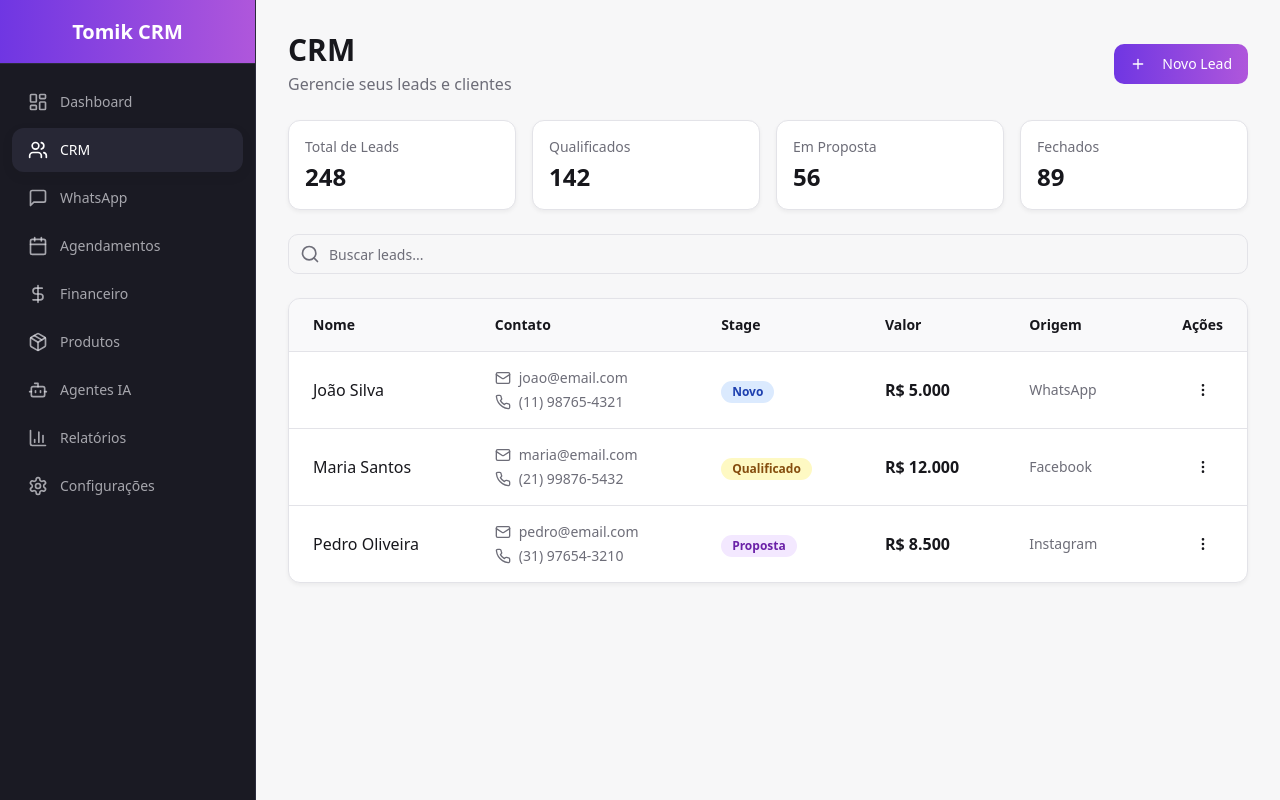
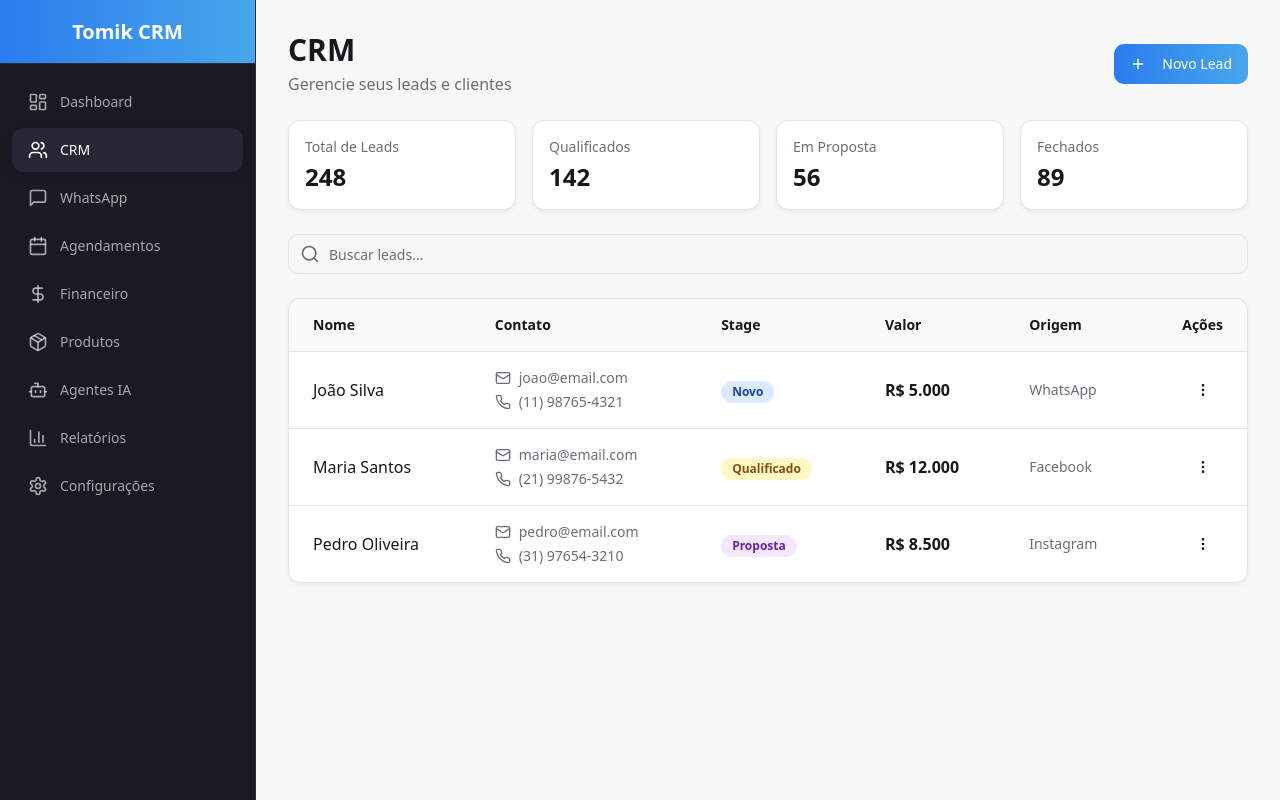
Before and after one commit to chatconversachat/tomik-crm, a React (Vite) app: page /crm in a window 1280 px wide. Built offline with nearby package versions, Linux system fonts and the light colour scheme; the HTML template or start-up script is replaced by a standard one.

Commit message:
Refactor: Change gradient color

```diff
--- a/src/index.css
+++ b/src/index.css
@@ -17,17 +17,17 @@ All colors MUST be HSL.
     --popover: 0 0% 100%;
     --popover-foreground: 240 10% 10%;
 
-    --primary: 260 75% 55%;
+    --primary: 215 85% 55%;
     --primary-foreground: 0 0% 100%;
-    --primary-glow: 260 90% 70%;
+    --primary-glow: 215 95% 70%;
 
-    --secondary: 220 60% 50%;
+    --secondary: 200 75% 50%;
     --secondary-foreground: 0 0% 100%;
 
     --muted: 240 5% 96%;
     --muted-foreground: 240 5% 45%;
 
-    --accent: 280 65% 60%;
+    --accent: 205 80% 60%;
     --accent-foreground: 0 0% 100%;
 
     --destructive: 0 84% 60%;
@@ -41,27 +41,27 @@ All colors MUST be HSL.
 
     --border: 240 10% 90%;
     --input: 240 10% 90%;
-    --ring: 260 75% 55%;
+    --ring: 215 85% 55%;
 
     --radius: 0.75rem;
 
-    --gradient-primary: linear-gradient(135deg, hsl(260 75% 55%), hsl(280 70% 60%));
-    --gradient-secondary: linear-gradient(135deg, hsl(220 60% 50%), hsl(200 70% 55%));
-    --gradient-hero: linear-gradient(135deg, hsl(260 90% 60%), hsl(220 85% 60%));
+    --gradient-primary: linear-gradient(135deg, hsl(215 85% 55%), hsl(205 80% 60%));
+    --gradient-secondary: linear-gradient(135deg, hsl(200 75% 50%), hsl(190 80% 55%));
+    --gradient-hero: linear-gradient(135deg, hsl(215 90% 60%), hsl(200 85% 60%));
 
     --shadow-sm: 0 2px 4px hsl(240 10% 10% / 0.05);
     --shadow-md: 0 4px 12px hsl(240 10% 10% / 0.08);
     --shadow-lg: 0 10px 30px hsl(240 10% 10% / 0.12);
-    --shadow-glow: 0 0 30px hsl(260 90% 70% / 0.3);
+    --shadow-glow: 0 0 30px hsl(215 95% 70% / 0.3);
 
     --sidebar-background: 240 15% 12%;
     --sidebar-foreground: 240 10% 90%;
-    --sidebar-primary: 260 75% 55%;
+    --sidebar-primary: 215 85% 55%;
     --sidebar-primary-foreground: 0 0% 100%;
     --sidebar-accent: 240 15% 18%;
     --sidebar-accent-foreground: 0 0% 100%;
     --sidebar-border: 240 15% 20%;
-    --sidebar-ring: 260 75% 55%;
+    --sidebar-ring: 215 85% 55%;
   }
 
   .dark {
@@ -74,17 +74,17 @@ All colors MUST be HSL.
     --popover: 240 15% 12%;
     --popover-foreground: 240 10% 95%;
 
-    --primary: 260 80% 60%;
+    --primary: 215 85% 60%;
     --primary-foreground: 0 0% 100%;
-    --primary-glow: 260 90% 70%;
+    --primary-glow: 215 95% 70%;
 
-    --secondary: 220 65% 55%;
+    --secondary: 200 75% 55%;
     --secondary-foreground: 0 0% 100%;
 
     --muted: 240 10% 18%;
     --muted-foreground: 240 10% 60%;
 
-    --accent: 280 70% 65%;
+    --accent: 205 80% 65%;
     --accent-foreground: 0 0% 100%;
 
     --destructive: 0 84% 60%;
@@ -98,25 +98,25 @@ All colors MUST be HSL.
 
     --border: 240 15% 20%;
     --input: 240 15% 20%;
-    --ring: 260 80% 60%;
+    --ring: 215 85% 60%;
 
-    --gradient-primary: linear-gradient(135deg, hsl(260 80% 60%), hsl(280 75% 65%));
-    --gradient-secondary: linear-gradient(135deg, hsl(220 65% 55%), hsl(200 75% 60%));
-    --gradient-hero: linear-gradient(135deg, hsl(260 90% 65%), hsl(220 85% 65%));
+    --gradient-primary: linear-gradient(135deg, hsl(215 85% 60%), hsl(205 80% 65%));
+    --gradient-secondary: linear-gradient(135deg, hsl(200 75% 55%), hsl(190 80% 60%));
+    --gradient-hero: linear-gradient(135deg, hsl(215 90% 65%), hsl(200 85% 65%));
 
     --shadow-sm: 0 2px 4px hsl(0 0% 0% / 0.2);
     --shadow-md: 0 4px 12px hsl(0 0% 0% / 0.3);
     --shadow-lg: 0 10px 30px hsl(0 0% 0% / 0.4);
-    --shadow-glow: 0 0 30px hsl(260 90% 70% / 0.4);
+    --shadow-glow: 0 0 30px hsl(215 95% 70% / 0.4);
 
     --sidebar-background: 240 20% 10%;
     --sidebar-foreground: 240 10% 90%;
-    --sidebar-primary: 260 80% 60%;
+    --sidebar-primary: 215 85% 60%;
     --sidebar-primary-foreground: 0 0% 100%;
     --sidebar-accent: 240 15% 18%;
     --sidebar-accent-foreground: 0 0% 100%;
     --sidebar-border: 240 15% 20%;
-    --sidebar-ring: 260 80% 60%;
+    --sidebar-ring: 215 85% 60%;
   }
 }
 
```
